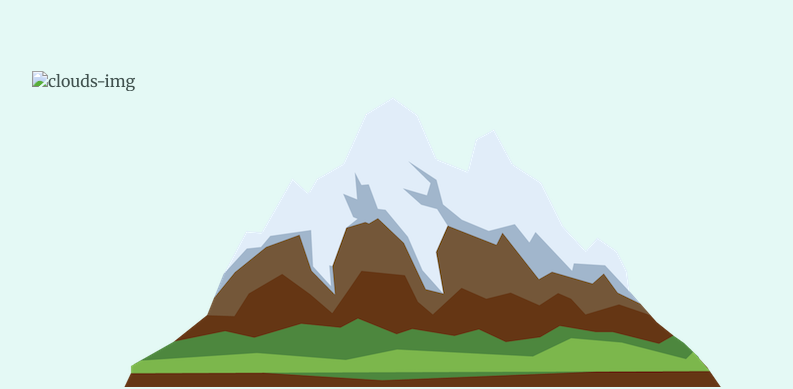
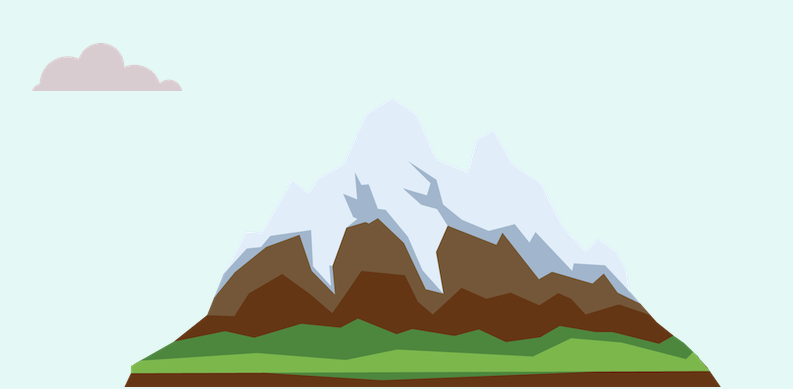
Before and after one commit to Technicianaguilar/CSS, a plain HTML site: page index.html in a window 1280 px wide. Shown: the part 425-814 px from the top of the page, without its empty margins (218-1011 px from the left). Drawn offline with Linux system fonts and the light colour scheme.

Commit message:
Corrected bottom cloud
bottom-cloud" src="CSS/Images/clouds.png to bottom-cloud" src="CSS/Images/cloud.png

```diff
--- a/index.html
+++ b/index.html
@@ -15,7 +15,7 @@
 
     <h1>I'm Jon</h1>
     <h2>a <span class="pro">pro</span>grammer</h2>
-    <img class="bottom-cloud" src="CSS/Images/clouds.png" alt="clouds-img">
+    <img class="bottom-cloud" src="CSS/Images/cloud.png" alt="clouds-img">
     <img src="CSS/Images/mountain.png" alt="mountain-img">
 
   </div>
```
